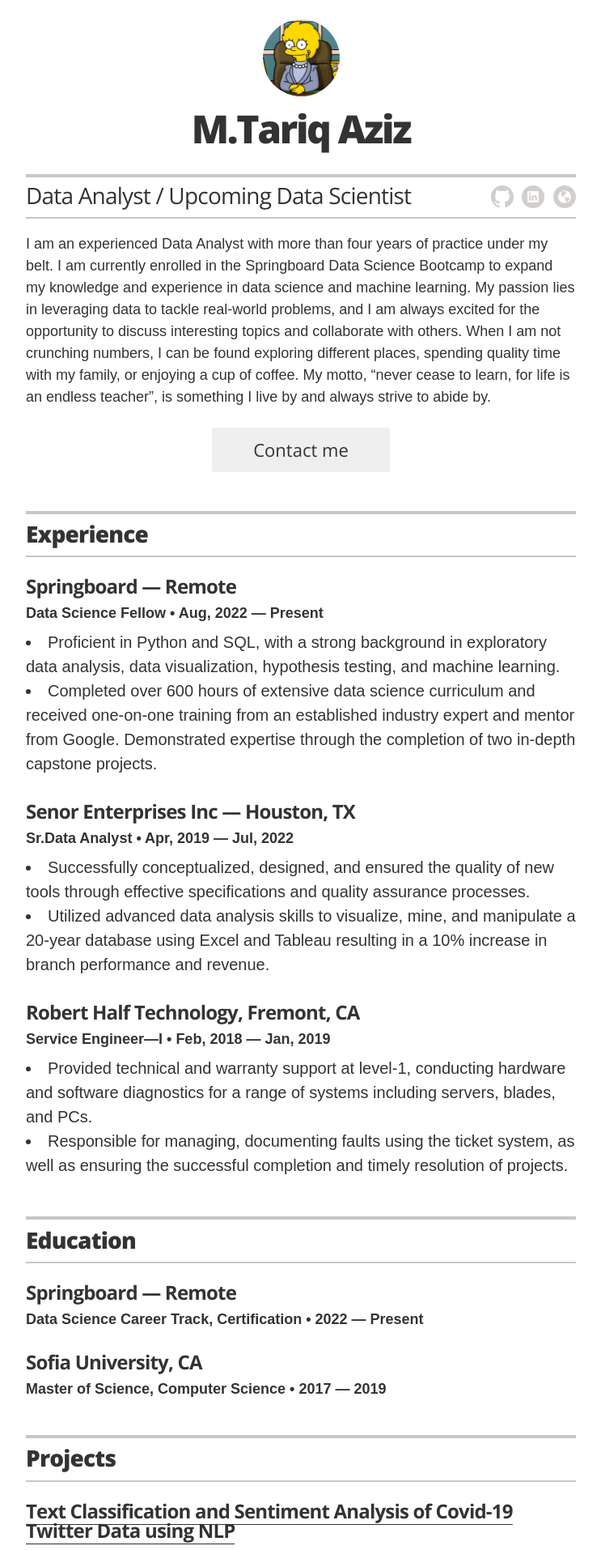
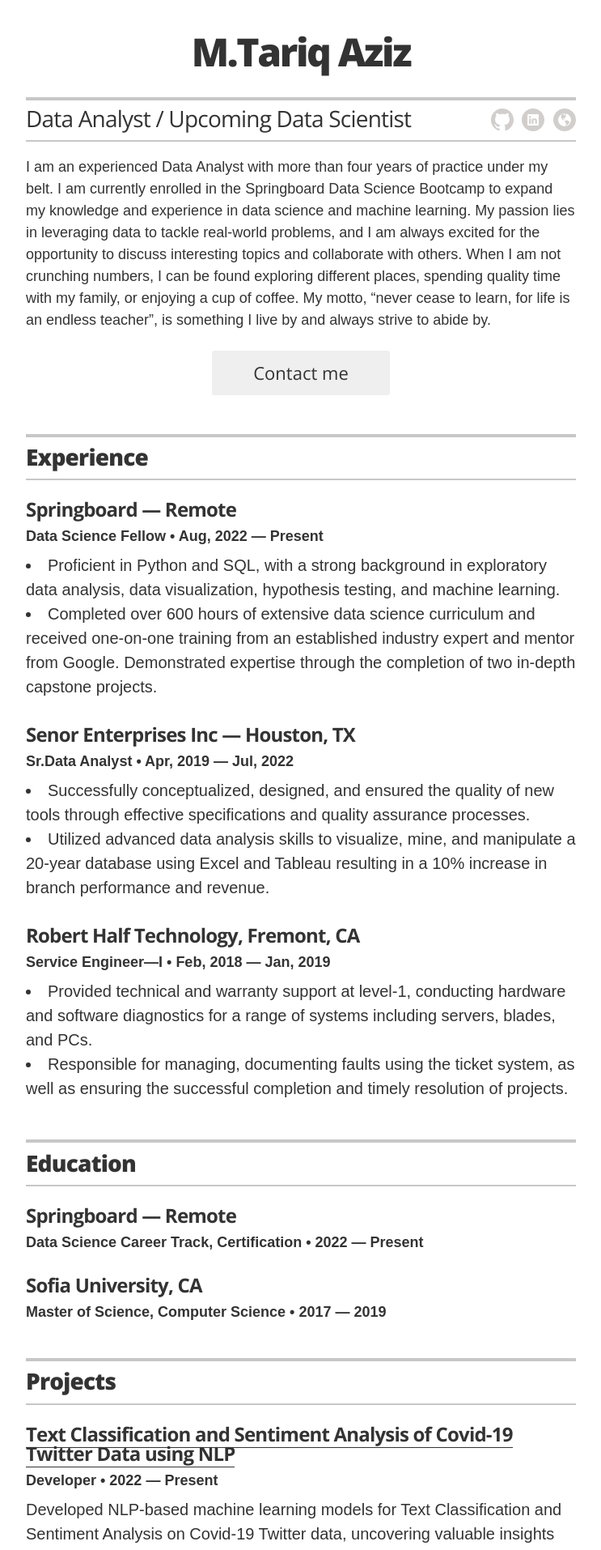
Before and after one commit to ttariqaziz/ttariqaziz.github.io, a Jekyll site: the page built from index.html, in a window 1280 px wide. Shown: the top 1914 px of the page at 81% size, without its empty margins (268-1011 px from the left). Built offline with Jekyll 4.4.1, drawn with Linux system fonts in a browser that asks for light colours.

Commit message:
Update resume.html

```diff
--- a/_layouts/resume.html
+++ b/_layouts/resume.html
@@ -12,8 +12,8 @@
       <header class="page-header">
 
         <!-- You can turn off the avatar in _config.yml by setting to false -->
-        {% if site.resume_avatar == 'true' %}
-        <img src="images/avatar.jpg" alt="my photo" class="avatar no-print" itemprop="image">
+        {% if site.resume_avatar == 'false' %}
+        <img src="images/avatar1.png" alt="my photo" class="avatar no-print" itemprop="image">
         {% endif %}
 
         <!-- Your name is defined in the _config.yml file -->
```
